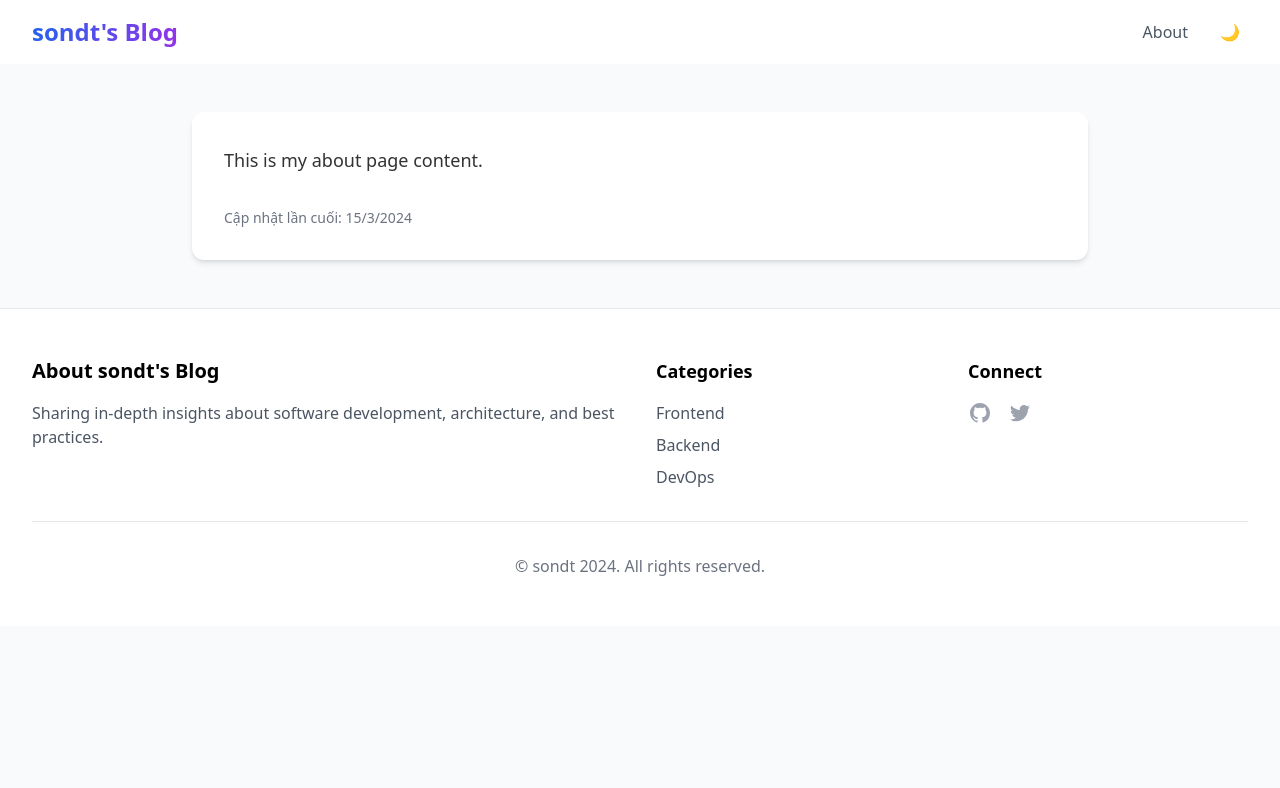
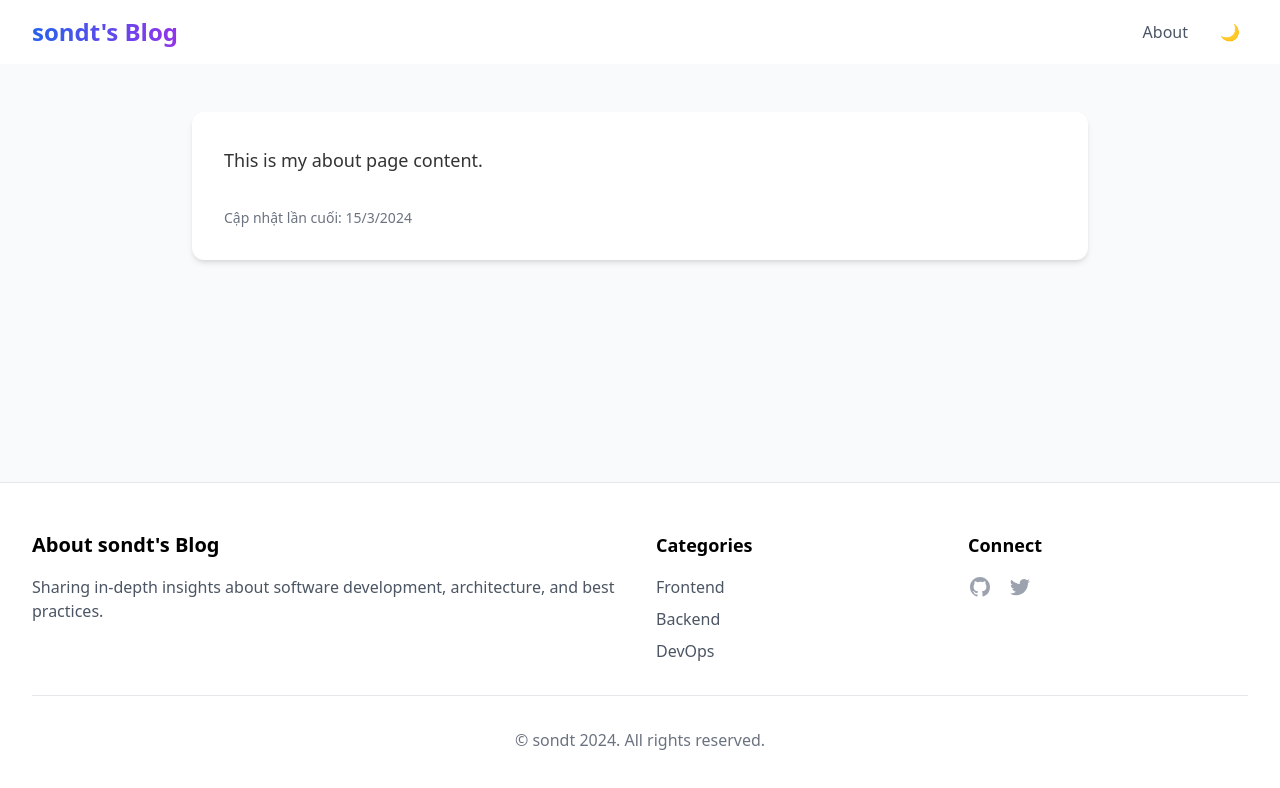
Before and after one commit to sondt1337/Tech-Blog, a Next.js app: page /about in a window 1280 px wide. Shown: the top 788 px of the page. Built offline with nearby package versions, Linux system fonts and the light colour scheme.

Commit message:
beautify footer/update

```diff
--- a/src/layouts/Layout.tsx
+++ b/src/layouts/Layout.tsx
@@ -28,7 +28,8 @@
   }, []);
 
   return (
-    <div className={`min-h-screen transition-colors duration-200 ${isDark ? 'dark bg-gray-900' : 'bg-gray-50'}`}>
+    <div className={`min-h-screen flex flex-col transition-colors duration-200 ${isDark ? 'dark bg-gray-900' : 'bg-gray-50'}`}>
+      <div className="flex-grow">
         <Head>
           <title>{title} - sondt&apos;s Blog</title>
           <link rel="icon" href="/favicon.ico" />
@@ -64,9 +65,10 @@
           </nav>
         </header>
 
-      <main className="max-w-7xl mx-auto px-4 sm:px-6 lg:px-8 py-12">
+        <main className="flex-grow max-w-7xl mx-auto px-4 sm:px-6 lg:px-8 py-12">
           {children}
         </main>
+      </div>
 
       <footer className="bg-white dark:bg-gray-900 border-t dark:border-gray-800">
         <div className="max-w-7xl mx-auto py-12 px-4 sm:px-6 lg:px-8">
```
Lines whose indentation alone changed are shown as unchanged.
